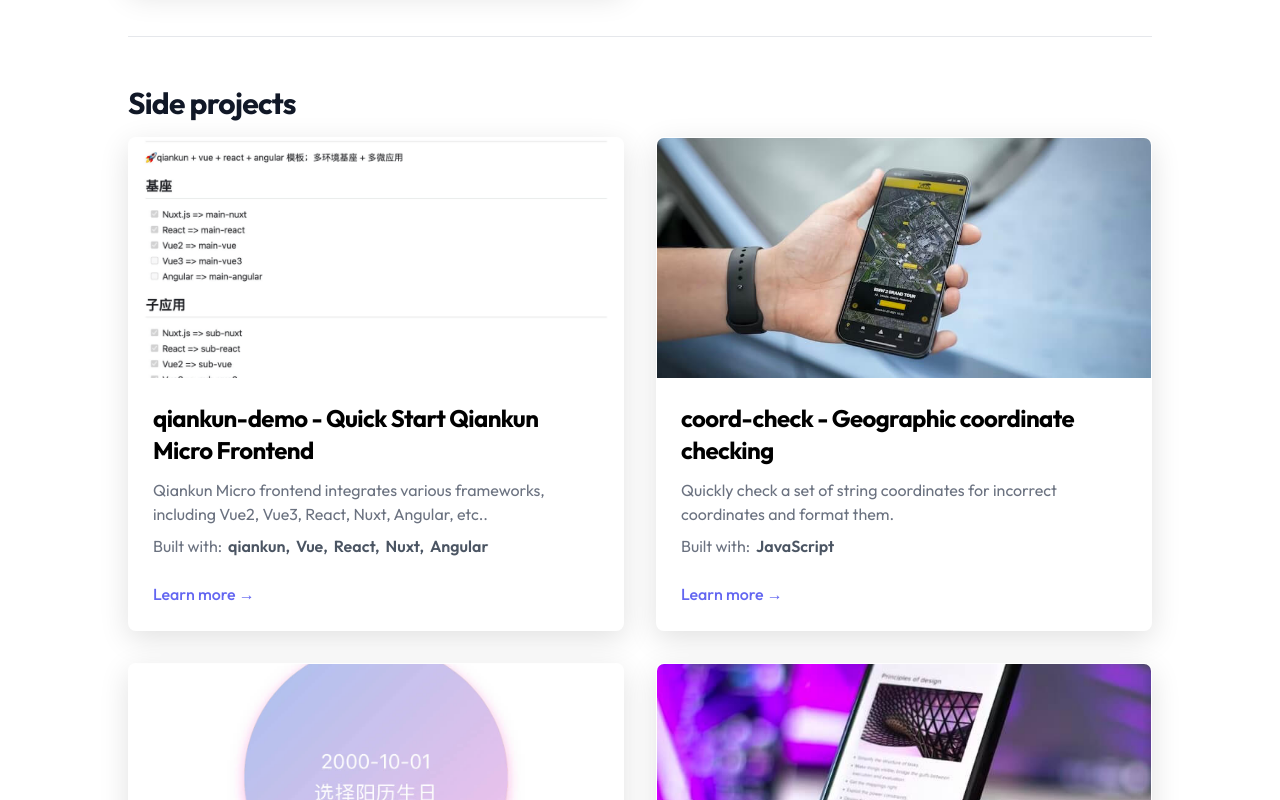
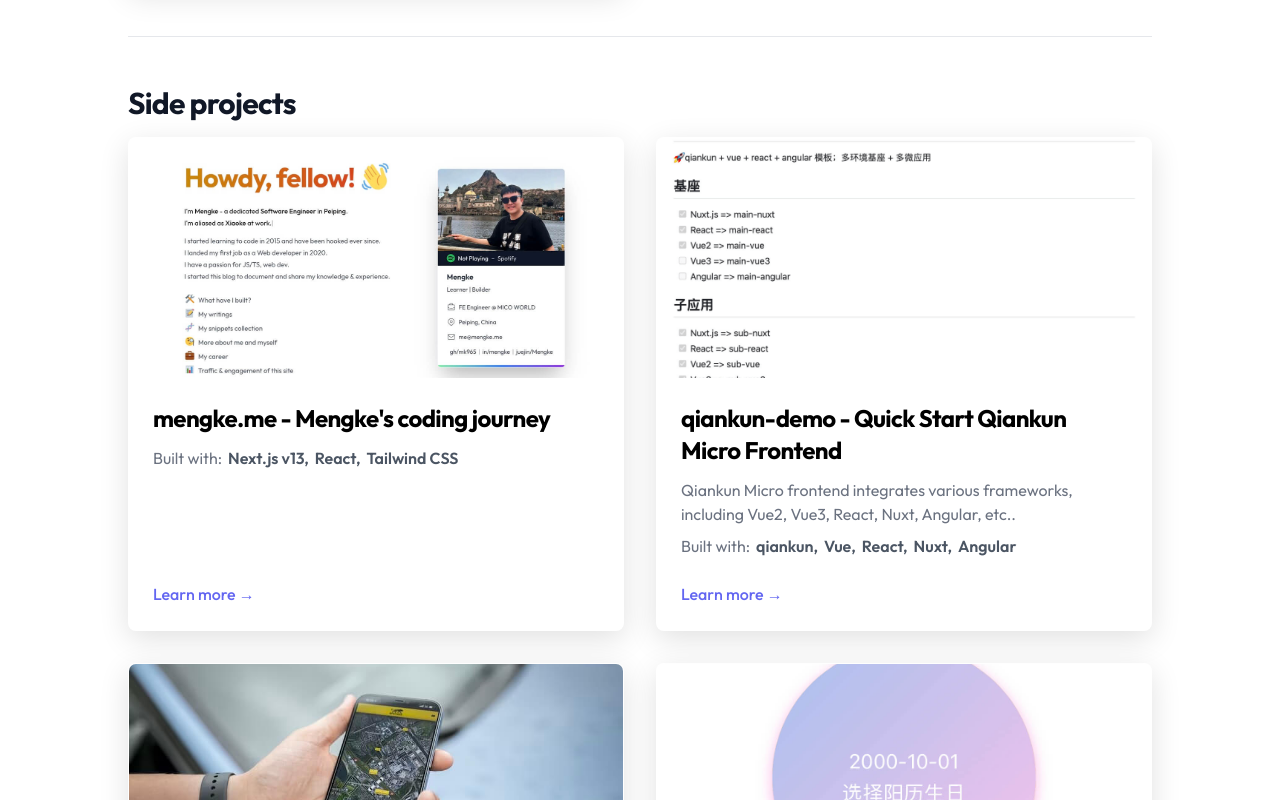
Before and after one commit to mk965/mengke.me, a Next.js app: page /projects in a window 1280 px wide. Shown: the part 1920-2720 px from the top of the page. Built offline with nearby package versions, Linux system fonts and the light colour scheme; no server answers.

Commit message:
feat: update project github

```diff
--- a/components/GithubRepo.tsx
+++ b/components/GithubRepo.tsx
@@ -1,22 +1,22 @@
 import type { GithubRepository } from '~/types'
 
 export function GithubRepo({ repo }: { repo: GithubRepository }) {
-  let mainLanguage = repo.languages[0]
+  const mainLanguage = repo.languages[0]
   return (
     <div className="flex items-center justify-between">
       <div className="flex items-center space-x-4">
         <div className="flex items-center space-x-1.5">
           <span
             className="inline-block h-4.5 w-4.5 rounded-full"
-            style={{ backgroundColor: mainLanguage.color }}
+            style={{ backgroundColor: mainLanguage?.color || 'black' }}
           />
-          <span>{mainLanguage.name}</span>
+          <span>{mainLanguage?.name}</span>
         </div>
         <div className="flex items-center space-x-1.5">
           <svg
             xmlns="http://www.w3.org/2000/svg"
             viewBox="0 0 24 24"
-            className="h-4 w-4"
+            className="w-4 h-4"
             fill="currentColor"
           >
             <path d="M12 .25a.75.75 0 0 1 .673.418l3.058 6.197 6.839.994a.75.75 0 0 1 .415 1.279l-4.948 4.823 1.168 6.811a.751.751 0 0 1-1.088.791L12 18.347l-6.117 3.216a.75.75 0 0 1-1.088-.79l1.168-6.812-4.948-4.823a.75.75 0 0 1 .416-1.28l6.838-.993L11.328.668A.75.75 0 0 1 12 .25Zm0 2.445L9.44 7.882a.75.75 0 0 1-.565.41l-5.725.832 4.143 4.038a.748.748 0 0 1 .215.664l-.978 5.702 5.121-2.692a.75.75 0 0 1 .698 0l5.12 2.692-.977-5.702a.748.748 0 0 1 .215-.664l4.143-4.038-5.725-.831a.75.75 0 0 1-.565-.41L12 2.694Z"></path>
@@ -27,7 +27,7 @@
           <svg
             xmlns="http://www.w3.org/2000/svg"
             viewBox="0 0 24 24"
-            className="h-4 w-4"
+            className="w-4 h-4"
             fill="currentColor"
           >
             <path d="M8.75 19.25a3.25 3.25 0 1 1 6.5 0 3.25 3.25 0 0 1-6.5 0ZM15 4.75a3.25 3.25 0 1 1 6.5 0 3.25 3.25 0 0 1-6.5 0Zm-12.5 0a3.25 3.25 0 1 1 6.5 0 3.25 3.25 0 0 1-6.5 0ZM5.75 6.5a1.75 1.75 0 1 0-.001-3.501A1.75 1.75 0 0 0 5.75 6.5ZM12 21a1.75 1.75 0 1 0-.001-3.501A1.75 1.75 0 0 0 12 21Zm6.25-14.5a1.75 1.75 0 1 0-.001-3.501A1.75 1.75 0 0 0 18.25 6.5Z"></path>
@@ -52,7 +52,7 @@
                 viewBox="0 0 16 16"
                 width="16"
                 height="16"
-                className="h-4 w-4"
+                className="w-4 h-4"
                 fill="currentColor"
               >
                 <path d="M3.75 2h3.5a.75.75 0 0 1 0 1.5h-3.5a.25.25 0 0 0-.25.25v8.5c0 .138.112.25.25.25h8.5a.25.25 0 0 0 .25-.25v-3.5a.75.75 0 0 1 1.5 0v3.5A1.75 1.75 0 0 1 12.25 14h-8.5A1.75 1.75 0 0 1 2 12.25v-8.5C2 2.784 2.784 2 3.75 2Zm6.854-1h4.146a.25.25 0 0 1 .25.25v4.146a.25.25 0 0 1-.427.177L13.03 4.03 9.28 7.78a.751.751 0 0 1-1.042-.018.751.751 0 0 1-.018-1.042l3.75-3.75-1.543-1.543A.25.25 0 0 1 10.604 1Z"></path>
--- a/components/ProjectCard.tsx
+++ b/components/ProjectCard.tsx
@@ -7,10 +7,10 @@
 import { Link } from './Link'
 
 export function ProjectCard({ project }: ProjectCardProps) {
-  let { title, description, imgSrc, url, repo, builtWith, demo } = project
-  let { data } = useSWR(`/api/github?repo=${repo}`, fetcher)
-  let repository: GithubRepository = data?.repository
-  let href = repository?.url || url
+  const { title, description, imgSrc, url, repo, builtWith, demo } = project
+  const { data } = useSWR(`/api/github?repo=${repo}`, fetcher)
+  const repository: GithubRepository = data?.repository
+  const href = repository?.url || url
 
   return (
     <div className="p-4 md md:w-1/2" style={{ maxWidth: '544px' }}>
--- a/data/projectsData.tsx
+++ b/data/projectsData.tsx
@@ -45,10 +45,18 @@
   },
   {
     type: 'self',
+    title: "mengke.me - Mengke's coding journey",
+    description: '',
+    imgSrc: '/static/images/home_page.jpg',
+    repo: 'mk965/mengke.me',
+    url: 'https://mengke.me',
+    builtWith: ['Next.js v13', 'React', 'Tailwind CSS'],
+  },
+  {
+    type: 'self',
     title: 'qiankun-demo - Quick Start Qiankun Micro Frontend',
     description: `Qiankun Micro frontend integrates various frameworks, including Vue2, Vue3, React, Nuxt, Angular, etc..`,
     imgSrc: '/static/images/projects/qiankun.png',
-    repo: '/',
     builtWith: ['qiankun', 'Vue', 'React', 'Nuxt', 'Angular'],
   },
   {
@@ -56,7 +64,8 @@
     title: 'coord-check - Geographic coordinate checking',
     description: `Quickly check a set of string coordinates for incorrect coordinates and format them.`,
     imgSrc: '/static/images/projects/coord-check.jpg',
-    repo: '/',
+    repo: 'mk965/check-coord',
+    url: 'https://www.npmjs.com/package/check-coord',
     builtWith: ['JavaScript'],
   },
   {
@@ -64,7 +73,8 @@
     title: '年龄计算器 - WeChat Mini-Program',
     description: `More than 2,800,000+ users. Calculate various age data of users by birthday.`,
     imgSrc: '/static/images/projects/AgeCalculator.jpg',
-    repo: 'https://github.com/mk965/AgeCalculator',
+    repo: 'mk965/AgeCalculator',
+    url: 'https://github.com/mk965/AgeCalculator',
     builtWith: ['Mini-Program Vanilla'],
   },
   {
@@ -72,7 +82,8 @@
     title: '恋爱匹配度 - TikTok Mini-Program',
     description: `More than 14,000,000+ users. Love theme app for teens.`,
     imgSrc: '/static/images/projects/LoveMatching.jpg',
-    repo: 'https://github.com/mk965/AgeCalculator',
+    repo: 'mk965/AgeCalculator',
+    url: 'https://github.com/mk965/AgeCalculator',
     builtWith: ['Mini-Program Vanilla'],
   },
 ]
--- a/libs/spotify.ts
+++ b/libs/spotify.server.ts
@@ -1,16 +1,16 @@
 import fetch from 'isomorphic-unfetch'
 import { SPOTIFY_TOKEN_API, SPOTIFY_NOW_PLAYING_API, SPOTIFY_TOP_TRACKS_API } from '~/constant'
 
-let {
+const {
   SPOTIFY_CLIENT_ID: client_id,
   SPOTIFY_CLIENT_SECRET: client_secret,
   SPOTIFY_REFRESH_TOKEN: refresh_token,
 } = process.env
 
-let basic = Buffer.from(`${client_id}:${client_secret}`).toString('base64')
-
+const basic = Buffer.from(`${client_id}:${client_secret}`).toString('base64')
+console.log(basic)
 async function getAccessToken() {
-  let response = await fetch(SPOTIFY_TOKEN_API, {
+  const response = await fetch(SPOTIFY_TOKEN_API, {
     method: 'POST',
     headers: {
       Authorization: `Basic ${basic}`,
@@ -21,13 +21,14 @@
       refresh_token,
     }),
   })
+  console.log(refresh_token)
 
   return response.json()
 }
 
 export async function getNowPlaying() {
-  let { access_token } = await getAccessToken()
-  let url = new URL(SPOTIFY_NOW_PLAYING_API)
+  const { access_token } = await getAccessToken()
+  const url = new URL(SPOTIFY_NOW_PLAYING_API)
   url.searchParams.append('additional_types', 'track,episode')
 
   return fetch(url.toString(), {
@@ -38,7 +39,7 @@
 }
 
 export async function getTopTracks() {
-  let { access_token } = await getAccessToken()
+  const { access_token } = await getAccessToken()
 
   return fetch(SPOTIFY_TOP_TRACKS_API, {
     headers: {
--- a/pages/api/github.ts
+++ b/pages/api/github.ts
@@ -15,7 +15,7 @@
     ;[owner, repo] = repo.split('/')
   }
   try {
-    let { repository }: GraphQlQueryResponseData = await graphql(
+    const { repository }: GraphQlQueryResponseData = await graphql(
       `
         query repository($owner: String!, $repo: String!) {
           repository(owner: $owner, name: $repo) {
--- a/pages/api/spotify.ts
+++ b/pages/api/spotify.ts
@@ -1,20 +1,20 @@
 import type { NextApiRequest, NextApiResponse } from 'next'
-import { getNowPlaying } from '~/libs/spotify'
-import type { SpotifyNowPlayingData } from '~/types'
+import { getNowPlaying } from '~/libs/spotify.server'
+import type { SpotifyNowPlayingData } from '~/types/server'
 
 export default async function fetchNowPlaying(_: NextApiRequest, res: NextApiResponse) {
-  let response = await getNowPlaying()
+  const response = await getNowPlaying()
   if (response.status === 204 || response.status > 400) {
     return res.status(response.status).json({ isPlaying: false })
   }
 
-  let data = await response.json()
+  const data = await response.json()
   if (data?.currently_playing_type === 'episode') {
     return res
       .status(200)
       .json({ isPlaying: true, title: data.item.name, songUrl: data.item.external_urls.spotify })
   }
-  let songData: SpotifyNowPlayingData = {
+  const songData: SpotifyNowPlayingData = {
     isPlaying: data.is_playing,
     title: data.item.name,
     artist: data.item.artists.map((art: { name: string }) => art.name).join(', '),
```
